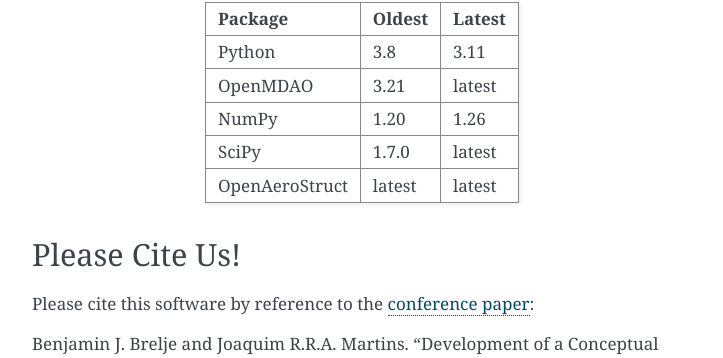
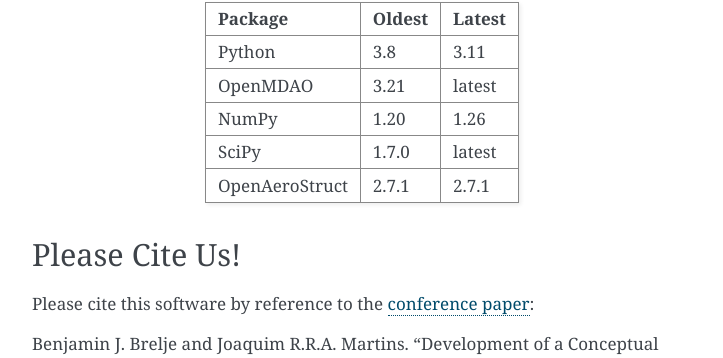
Before and after one commit to mdolab/openconcept, a Sphinx documentation site: the page built from doc/index.rst, in a window 1280 px wide and 900 px high, scrolled down 2166 px. Shown: the part 86-444 px from the top of the window, without its empty margins (388-1111 px from the left). Built offline with Sphinx 7.4.7, drawn with Linux system fonts in a browser that asks for light colours.

```diff
--- a/doc/index.rst
+++ b/doc/index.rst
@@ -73,8 +73,8 @@ OpenConcept is tested regularly on builds with the oldest and latest supported p
      - 1.7.0
      - latest
    * - OpenAeroStruct
-     - latest
-     - latest
+     - 2.7.1
+     - 2.7.1
 
 ---------------
 Please Cite Us!
--- a/setup.py
+++ b/setup.py
@@ -46,7 +46,7 @@ setup(
     ],
     extras_require={
         "testing": ["pytest", "pytest-cov", "coverage", "openaerostruct", "parameterized"],
-        "docs": ["sphinx_mdolab_theme", "openaerostruct"],
+        "docs": ["sphinx_mdolab_theme", "openaerostruct<=2.7.1"],
         "plot": ["matplotlib"],
     },
 )
```
Also changed, not shown: readme.md (+1 -1 lines).
